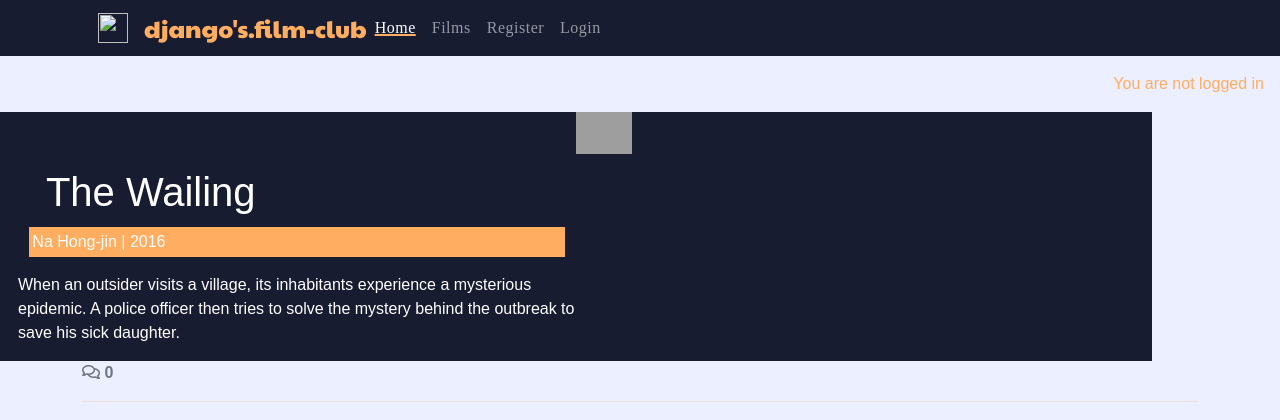
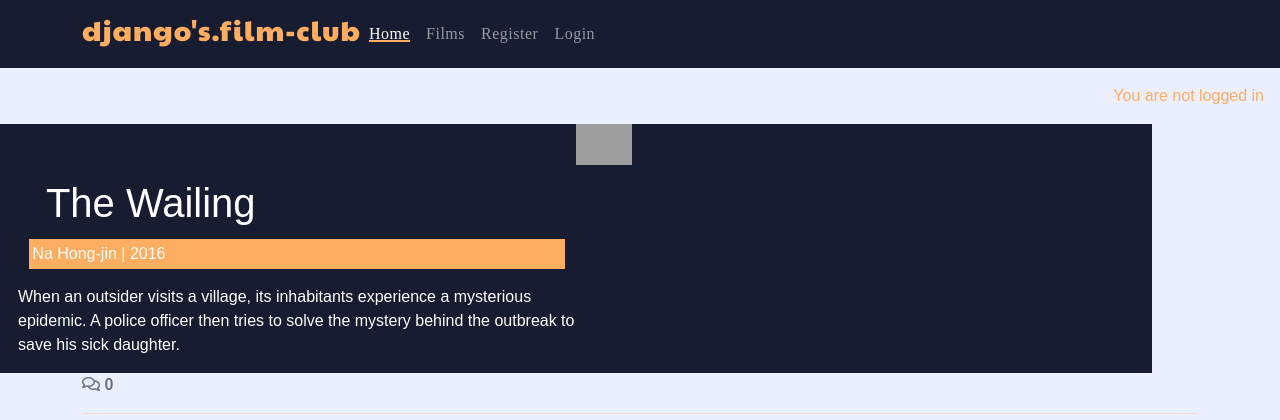
Before and after one commit to StringerMus/django-film-club, a Django app: page /the-wailing/ in a window 1280 px wide. Shown: the top 420 px of the page. Run offline with Django 4.2, Linux system fonts and the light colour scheme; data comes from the database, SQL or seed files in the repository; data that the repository does not hold is empty; some libraries are stand-ins or nearby versions; some web fonts are replaced; grey boxes are pictures that could not be loaded.

Commit message:
Nav bar css. resize font and position.

```diff
--- a/templates/base.html
+++ b/templates/base.html
@@ -32,12 +32,12 @@
 
 <body class="d-flex flex-column h-100 main-bg">
 
-  <nav class="navbar navbar-expand-sm" navbar bg-dark border-bottom border-body data-bs-theme="dark">
+  <nav class="navbar sticky-top navbar-expand-sm" navbar bg-dark border-bottom border-body data-bs-theme="dark">
     <div class="container">
-      <a href="#" class="navbar-brand mb-0" h1>
-        <img class="d-inline-block align-top" src="" width="30" height="30"/>
+      <a href="{% url 'home' %}" class="navbar-brand mb-0 title">
+        <!--<img class="d-inline-block align-top" src="" width="30" height="30"/>-->
+        <h3 class="">django's.film-club</h3>
       </a>
-      <h1 class="title">django's.film-club</h1>
 
       <!--Burger menu appear when screen small-->
       <button type="button" data-bs-toggle="collapse" data-bs-target="#navbarNav" class="navbar-toggler" aria-controls="navbarNav" aria-expanded="false" aria-label="Toggle navigation">
@@ -46,7 +46,7 @@
 
       <!--navbar links-->
       <div class="collapse navbar-collapse" id="navbarNav">
-        <ul class="navbar-nav">
+        <ul class="navbar-nav me-2">
           <li class="nav-item">
             <a class="nav-link active" aria-current="page"
             href="{% url 'home' %}">Home</a>
@@ -114,6 +114,7 @@
       {% endblock content %}
     </main>
 
+
     <!-- Footer -->
     <footer class="footer mt-auto py-3 dark-bg">
       <p class="m-0 text-center text-white">
```
Also changed, not shown: 1 other file.
